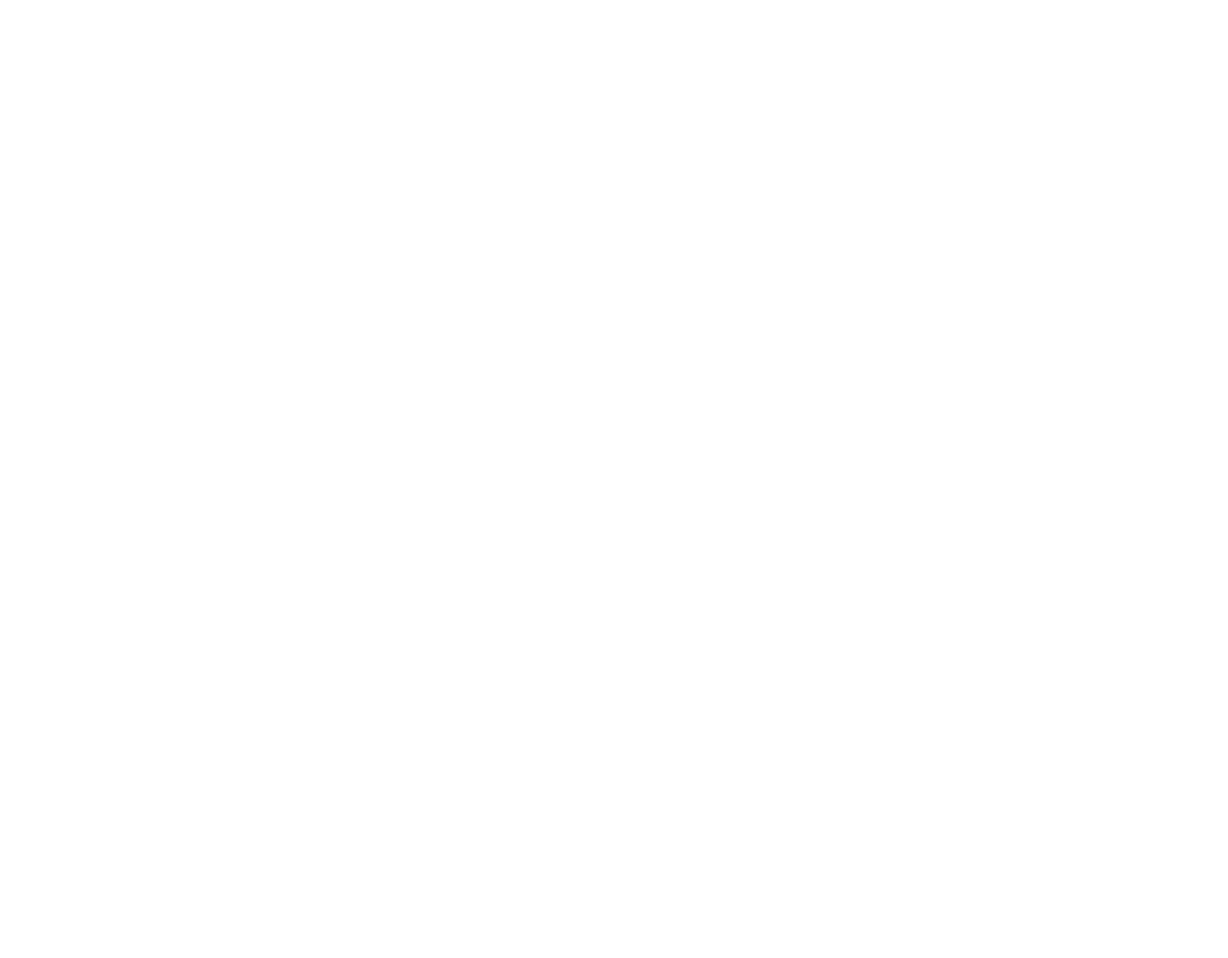
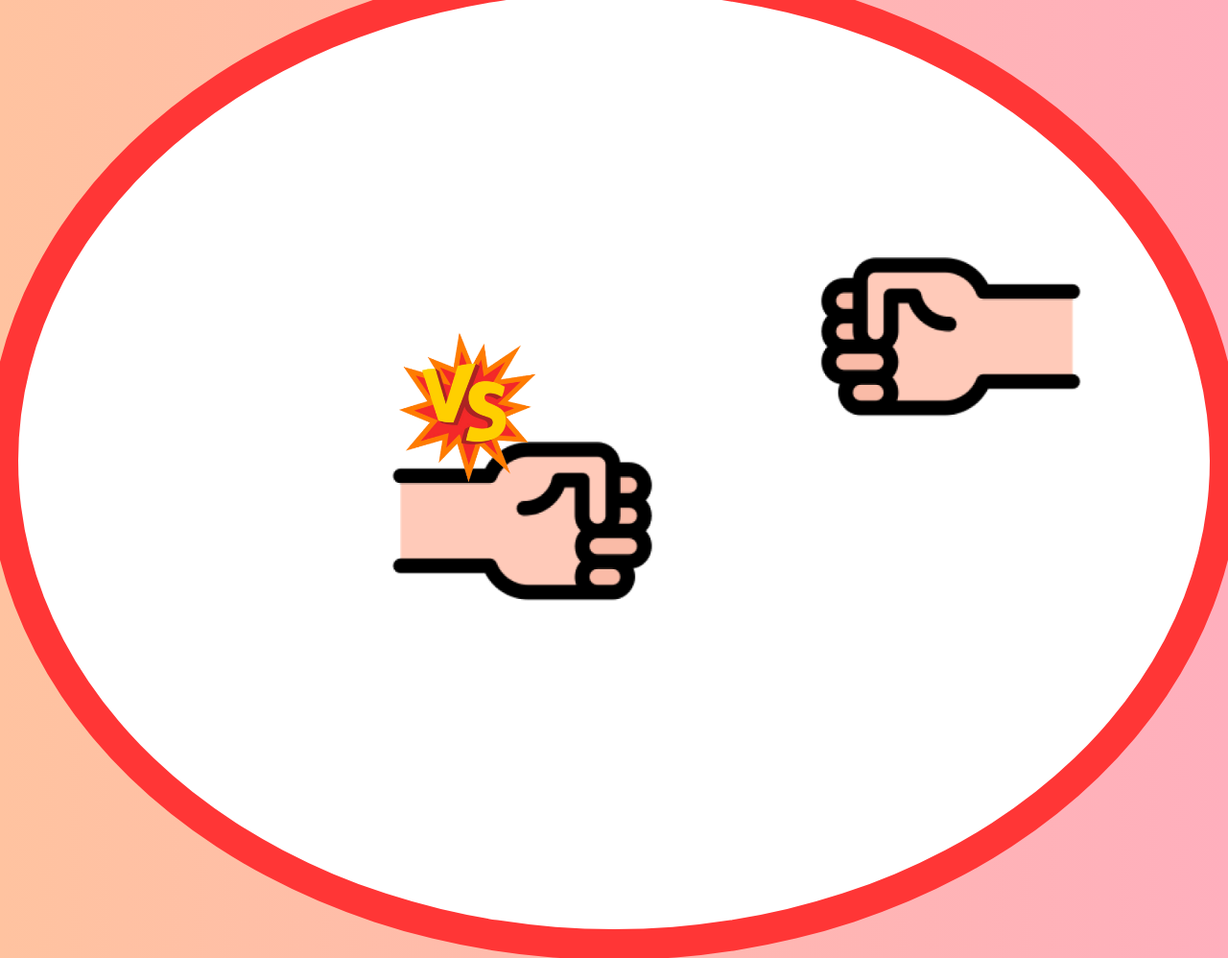
Before and after one commit to GSG-FC03/RockPaperScissors-Game-Motasem, a plain HTML site: page index.html in a window 1280 px wide. Shown: the whole page at 96% size. Before the commit the page ends 800 px from the top, so only its background shows below. Drawn offline with Linux system fonts and the light colour scheme.

Commit message:
create intro logo and style it #14

```diff
--- a/index.html
+++ b/index.html
@@ -22,13 +22,20 @@
     />
   </head>
   <body>
-
-
-
-
-
-
-
+    <div id="background-elipse"></div>
+    <!-- St. of Login-Section ------------------- -->
+    <section id="Login-Section">
+        <img src="./assets/rock.png" class="intro-right-hand">
+        <img src="./assets/rock.png" class="intro-left-hand">
+        <img src="./assets/vs.png" class="intro-vs">
+    </section>
+    <!---------------------- End of Login-Section -->
+    <!-- St. of select-round-Section ------------------- -->
+    <section id="select-round-Section"></section>
+    <!---------------------- End of select-round-Section -->
+    <!-- St. of Final-Result-Section ------------------- -->
+    <section id="Final-Result-Section"></section>
+    <!---------------------- End of Final-Result-Section -->
 
     <script src="./script.js"></script>
   </body>
--- a/style.css
+++ b/style.css
@@ -0,0 +1,47 @@
+* {
+    padding: 0px;
+    margin: 0px;
+    font-family: 'Baloo 2', cursive;
+}
+
+body {
+    height: 100vh;
+    width: 100vw;
+    overflow-y: hidden;
+    overflow-x: hidden;
+    background-image: linear-gradient(to right, #ffc3a0 0%, #ffafbd 100%);
+    background-size:cover;
+}
+
+#background-elipse {
+    position: absolute;
+    border: 4vh solid #FF3636;
+    left: -1vw;
+    right: -1vw;
+    border-radius: 50%;
+    top: -5vh;
+    bottom: -25vh;
+    background-color: white;
+}
+
+.intro-right-hand{
+position: absolute;
+height: 25vh;
+top: 20vw;
+right: 10vw;
+}
+
+.intro-left-hand{
+position: absolute;
+height: 25vh;
+top: 35vw;
+left: 30vw;
+transform: scaleX(-1);
+}
+
+.intro-vs{
+position: absolute;
+height: 25vh;
+top: 25vw;
+left: 30vw;
+}
```
